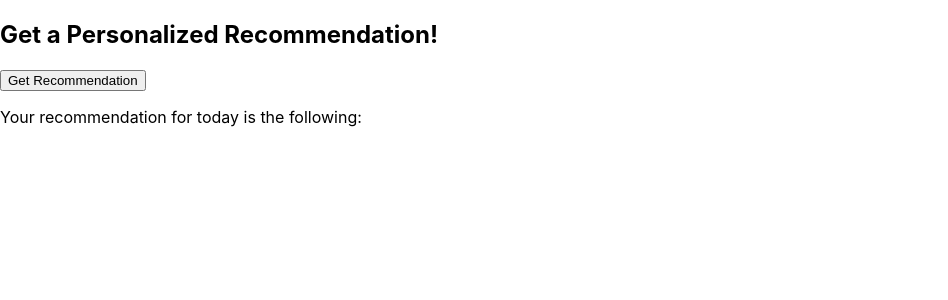
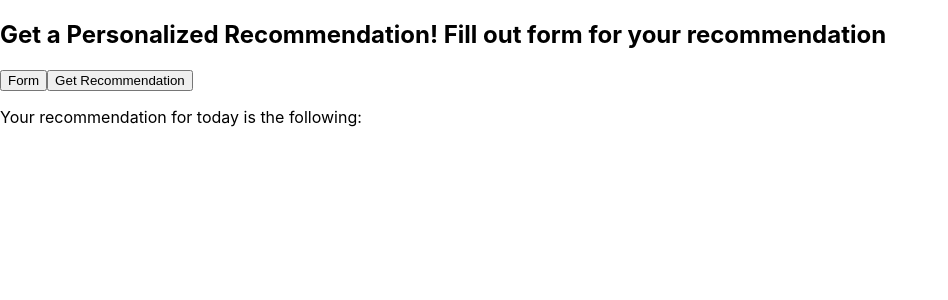
Before and after one commit to cs0320-f23/term-project-fyousaf-deskilso-sndichu, a React (Vite) app in the folder front/: page /recommendation in a window 1280 px wide. Shown: the top 300 px of the page, without its empty margins (0-948 px from the left). Built offline with nearby package versions, Linux system fonts and the light colour scheme.

Commit message:
brown.edu restriction

```diff
--- a/front/package.json
+++ b/front/package.json
@@ -22,6 +22,7 @@
   "dependencies": {
     "@react-oauth/google": "^0.12.1",
     "@types/react-router-dom": "^5.3.3",
+    "axios": "^1.6.2",
     "formik": "^2.4.5",
     "mapbox-gl": "^2.15.0",
     "playwright": "^1.40.1",
--- a/front/src/App.tsx
+++ b/front/src/App.tsx
@@ -9,11 +9,6 @@ import { BrowserRouter, Routes, Route, Link } from "react-router-dom";
 import Home from "./Home";
 
 function App() {
-  const responseGoogle = (response) => {
-    // Handle the Google authentication response
-    console.log(response);
-  };
-
   return (
     // TODO (eventually): add CSS to make the app look nice
 
--- a/front/src/Form.tsx
+++ b/front/src/Form.tsx
@@ -1,6 +1,7 @@
 import { useState } from "react";
 import React, { ReactNode } from "react";
 import { Formik } from "formik";
+import { Link } from "react-router-dom";
 
 interface FormProps {}
 
@@ -70,6 +71,9 @@ export default function Form(props: FormProps) {
           </form>
         )}
       </Formik>
+      <Link to={"/recommendation"}>
+        <button type="button">View Recommendation</button>
+      </Link>
     </div>
   );
 }
--- a/front/src/Recommendation.tsx
+++ b/front/src/Recommendation.tsx
@@ -1,5 +1,6 @@
 import { useState } from "react";
 import React, { ReactNode } from "react";
+import { Link } from "react-router-dom";
 
 interface RecommendationProps {}
 
@@ -7,7 +8,12 @@ export default function Recommendation(props: RecommendationProps) {
   return (
     // TODO (eventually): add in real recommendation data from our algorithm using an API call
     <div>
-      <h2>Get a Personalized Recommendation!</h2>
+      <h2>
+        Get a Personalized Recommendation! Fill out form for your recommendation
+      </h2>
+      <Link to={"/form"}>
+        <button type="button">Form</button>
+      </Link>
       <button aria-label="Use this button to get a recommendation for the current weather, personalized and based on other user's data">
         Get Recommendation
       </button>
```
Also changed, not shown: front/src/Login.tsx (+72 -1 lines), 1 other file (tests, documents, lock files or other folders).
